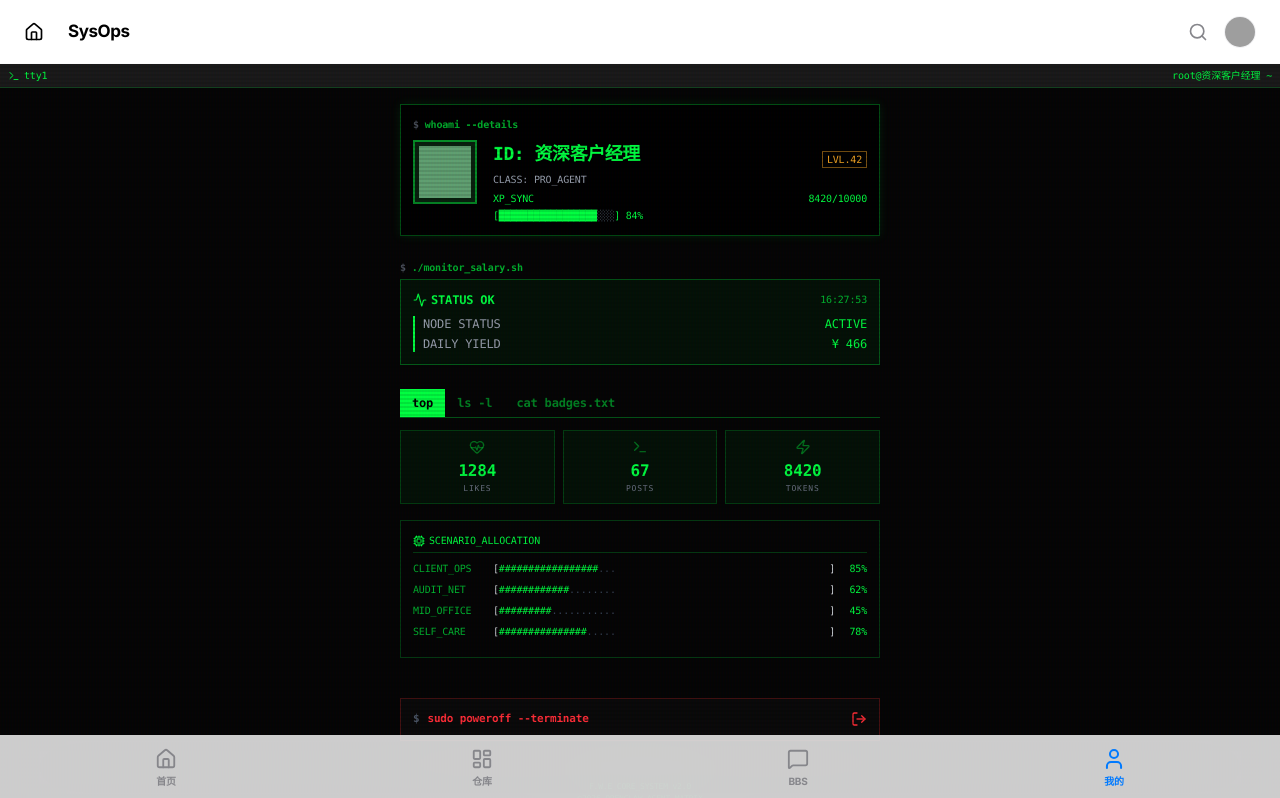
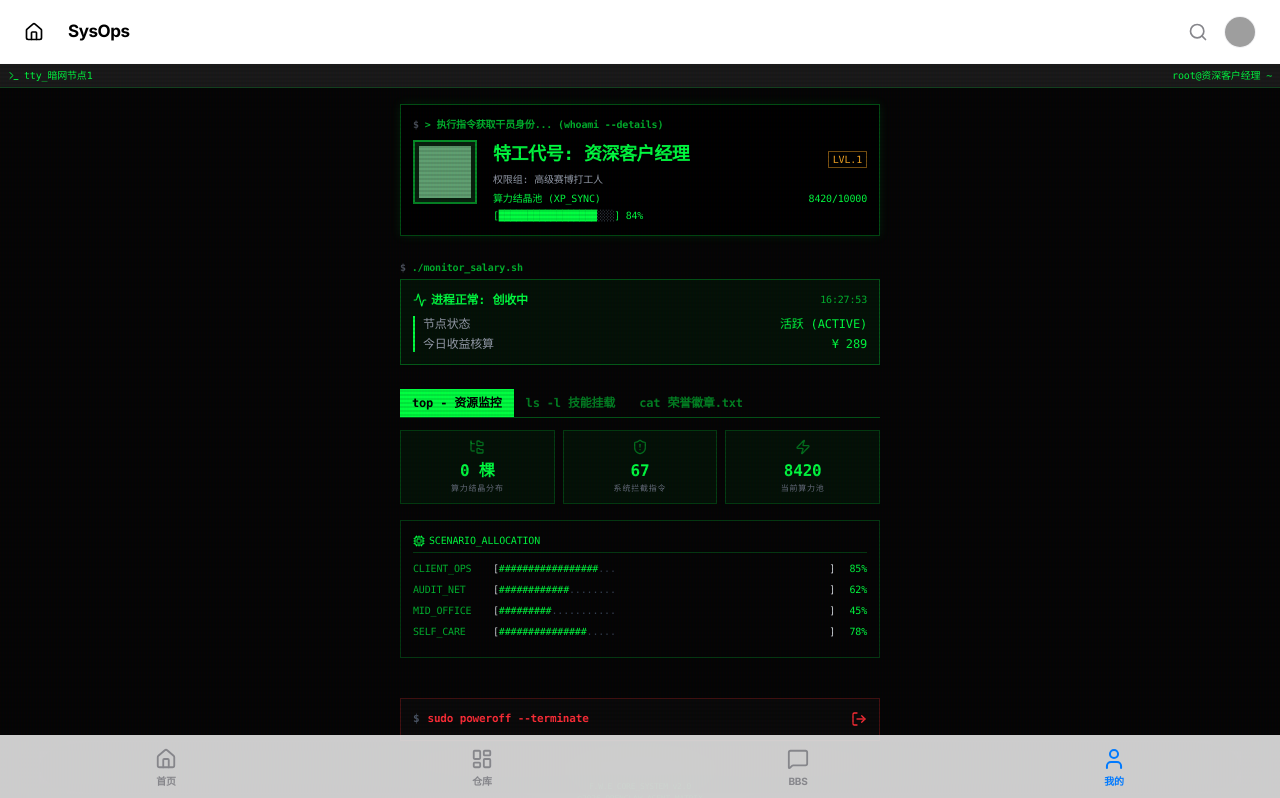
Before and after one commit to huqi02951-gif/Finish-work-early, a React (Vite) app: page /profile in a window 1280 px wide. Shown: the top 798 px of the page. Built offline with nearby package versions, Linux system fonts and the light colour scheme; grey boxes are pictures that could not be loaded; a web font is replaced by a local one.

Commit message:
feat: complete cyberpunk game loop integration with localStorage and full Chinese dark-web localization

```diff
--- a/components/ScenarioCenter.tsx
+++ b/components/ScenarioCenter.tsx
@@ -258,8 +258,19 @@ const FoodSelector = () => {
         <div className="mt-auto w-full">
           <button
             onClick={() => {
-              if (!isRolling) setHasRolled(true);
-              setIsRolling(!isRolling);
+              if (!isRolling) {
+                const currentXp = Number(localStorage.getItem('cl_hacker_xp')) || 8420;
+                if (currentXp >= 5) {
+                  localStorage.setItem('cl_hacker_xp', String(currentXp - 5));
+                  window.dispatchEvent(new Event('storage'));
+                  setHasRolled(true);
+                  setIsRolling(true);
+                } else {
+                  setCurrent('ERR: 算力不足(-5 XP)');
+                }
+              } else {
+                setIsRolling(false);
+              }
             }}
             className={cn(
               "w-full py-3 border text-[12px] font-bold transition-all flex justify-center items-center gap-2",
@@ -268,7 +279,7 @@ const FoodSelector = () => {
                 : "bg-red-950/30 border-red-500/50 text-red-500 shadow-[0_0_10px_rgba(255,0,0,0.2)]"
             )}
           >
-            {isRolling ? "终止随机进程" : hasRolled ? "重新抽取" : "执行抽选程序"}
+            {isRolling ? "终止随机进程" : hasRolled ? "重新抽取 (-5 XP)" : "执行抽选程序 (-5 XP)"}
           </button>
         </div>
       </div>
@@ -277,10 +288,15 @@ const FoodSelector = () => {
 };
 
 const EfficientOffDutyGame = () => {
-  const [monthlySalary, setMonthlySalary] = useState(10000);
+  const [monthlySalary, setMonthlySalary] = useState(() => Number(localStorage.getItem('cl_monthly_salary')) || 6200);
   const [now, setNow] = useState(new Date());
   const [activeTab, setActiveTab] = useState<'calculator' | 'roast'>('calculator');
   const [currentRoast, setCurrentRoast] = useState(0);
+
+  useEffect(() => {
+    localStorage.setItem('cl_monthly_salary', monthlySalary.toString());
+    window.dispatchEvent(new Event('storage'));
+  }, [monthlySalary]);
 
   useEffect(() => {
     const timer = setInterval(() => setNow(new Date()), 1000);
@@ -364,8 +380,8 @@ const EfficientOffDutyGame = () => {
               <div className="border border-red-500/30 p-3 space-y-2">
                 <div className="text-[10px] text-red-500 font-bold">等价损失换算：</div>
                 {[
-                  { name: '一杯美式咖啡', cost: 25 },
-                  { name: '一套麦当劳午餐', cost: 40 },
+                  { name: '一杯瑞幸咖啡', cost: 9.9 },
+                  { name: '一份外卖快餐', cost: 20 },
                   { name: '一张电影票', cost: 50 },
                 ].map(i => (
                   <div key={i.name} className="flex justify-between text-[10px]">
@@ -408,7 +424,7 @@ const FocusTimer = () => {
   const [newTask, setNewTask] = useState('');
   const [interruptions, setInterruptions] = useState(0);
   const [sessionCompleted, setSessionCompleted] = useState(false);
-  const [trees, setTrees] = useState(0);
+  const [trees, setTrees] = useState(() => Number(localStorage.getItem('cl_hacker_trees')) || 0);
 
   useEffect(() => {
     let interval: any;
@@ -418,14 +434,19 @@ const FocusTimer = () => {
       setIsActive(false);
       if (mode === 'focus') {
         setSessionCompleted(true);
-        setTrees(p => p + 1);
+        const newTrees = trees + 1;
+        setTrees(newTrees);
+        localStorage.setItem('cl_hacker_trees', newTrees.toString());
+        const currentXp = Number(localStorage.getItem('cl_hacker_xp')) || 8420;
+        localStorage.setItem('cl_hacker_xp', String(currentXp + 50));
+        window.dispatchEvent(new Event('storage'));
       } else {
         setMode('focus');
         setTimeLeft(focusDuration * 60);
       }
     }
     return () => clearInterval(interval);
-  }, [isActive, timeLeft, mode, focusDuration]);
+  }, [isActive, timeLeft, mode, focusDuration, trees]);
 
   const m = Math.floor(timeLeft / 60);
   const s = timeLeft % 60;
@@ -476,8 +497,13 @@ const FocusTimer = () => {
             {isActive ? '强行中断进程' : '执行代码流'}
           </button>
           {isActive && mode === 'focus' && (
-            <button onClick={() => setInterruptions(p => p + 1)} className="px-4 border border-yellow-500/50 text-yellow-500 bg-yellow-950/20 text-[11px] font-bold hover:bg-yellow-900/30">
-              干扰!
+            <button onClick={() => {
+              setInterruptions(p => p + 1);
+              const currentXp = Number(localStorage.getItem('cl_hacker_xp')) || 8420;
+              localStorage.setItem('cl_hacker_xp', String(Math.max(0, currentXp - 5)));
+              window.dispatchEvent(new Event('storage'));
+            }} className="px-4 border border-yellow-500/50 text-yellow-500 bg-yellow-950/20 text-[11px] font-bold hover:bg-yellow-900/30">
+              干扰! (-5 XP)
             </button>
           )}
         </div>
--- a/src/pages/Profile.tsx
+++ b/src/pages/Profile.tsx
@@ -84,11 +84,27 @@ const Profile: React.FC = () => {
   const [now, setNow] = useState(new Date());
 
   // Game state
-  const [monthlySalary] = useState(10000);
-  const [level] = useState(42);
-  const [xp] = useState(8420);
-  const nextLevelXp = 10000;
-  const xpPercent = (xp / nextLevelXp) * 100;
+  const [monthlySalary, setMonthlySalary] = useState(() => Number(localStorage.getItem('cl_monthly_salary')) || 6200);
+  const [xp, setXp] = useState(() => Number(localStorage.getItem('cl_hacker_xp')) || 8420);
+  const [trees, setTrees] = useState(() => Number(localStorage.getItem('cl_hacker_trees')) || 0);
+  const [level, setLevel] = useState(1);
+  const nextLevelXp = level * 10000;
+  const xpPercent = (xp % 10000) / 10000 * 100;
+
+  useEffect(() => {
+    // Automatically recalculate level based on XP
+    setLevel(Math.floor(xp / 10000) + 1);
+  }, [xp]);
+
+  useEffect(() => {
+    const handleStorage = () => {
+      setMonthlySalary(Number(localStorage.getItem('cl_monthly_salary')) || 6200);
+      setXp(Number(localStorage.getItem('cl_hacker_xp')) || 8420);
+      setTrees(Number(localStorage.getItem('cl_hacker_trees')) || 0);
+    };
+    window.addEventListener('storage', handleStorage);
+    return () => window.removeEventListener('storage', handleStorage);
+  }, []);
 
   useEffect(() => {
     const fetchUser = async () => {
@@ -124,11 +140,11 @@ const Profile: React.FC = () => {
           <div className="text-center z-10 w-full max-w-sm">
             <Lock className="w-12 h-12 mx-auto mb-4 opacity-70 animate-pulse text-[#00ff41]" />
             <div className="text-left bg-black p-4 border border-[#00ff41]/30 shadow-[0_0_15px_rgba(0,255,65,0.2)]">
-              <TypewriterText text="CONNECTING TO SECURE MAINFRAME..." />
+              <TypewriterText text="[正在接入暗网主控核心...]" />
               <br/>
-              <TypewriterText text="VERIFYING AGENT PROTOCOLS..." delay={500} />
+              <TypewriterText text="[校验赛博干员权限序列...]" delay={500} />
               <br/>
-              <TypewriterText text="ACCESS GRANTED." delay={1000} className="text-green-300 font-bold" />
+              <TypewriterText text="[权限确认，准许登入]" delay={1000} className="text-green-300 font-bold" />
             </div>
           </div>
         </div>
@@ -138,9 +154,9 @@ const Profile: React.FC = () => {
 
   // Stats Grid Data
   const sysStats = [
-    { label: 'LIKES', val: '1284', icon: HeartPulse },
-    { label: 'POSTS', val: '67', icon: Terminal },
-    { label: 'TOKENS', val: xp.toString(), icon: Zap },
+    { label: '算力结晶分布', val: trees.toString() + ' 棵', icon: FolderTree },
+    { label: '系统拦截指令', val: '67', icon: ShieldAlert },
+    { label: '当前算力池', val: xp.toString(), icon: Zap },
   ];
 
   const quickTools = [
@@ -158,8 +174,8 @@ const Profile: React.FC = () => {
 
         {/* Vim-like top bar */}
         <div className="bg-[#1a1a1a] text-[#00ff41] px-2 py-1 flex justify-between text-[10px] border-b border-[#00ff41]/20 sticky top-0 z-40">
-          <span className="flex items-center gap-1"><Terminal className="w-3 h-3"/> tty1</span>
-          <span>root@{user?.nickname || 'agent'} ~</span>
+          <span className="flex items-center gap-1"><Terminal className="w-3 h-3"/> tty_暗网节点1</span>
+          <span>root@{user?.nickname || '特工'} ~</span>
         </div>
 
         <div className="p-4 relative z-10 max-w-lg mx-auto space-y-6">
@@ -167,7 +183,7 @@ const Profile: React.FC = () => {
           {/* Identity Box */}
           <section className="border border-[#00ff41]/30 bg-black p-3 shadow-[0_0_10px_rgba(0,255,65,0.1)]">
             <div className="text-[#00ff41] text-[10px] mb-2 font-bold opacity-70">
-              <span className="text-gray-500">$</span> whoami --details
+              <span className="text-gray-500">$</span> {'>'} 执行指令获取干员身份... (whoami --details)
             </div>
 
             <div className="flex gap-4 items-start">
@@ -185,15 +201,15 @@ const Profile: React.FC = () => {
 
               <div className="flex-grow space-y-1">
                 <div className="flex justify-between items-end">
-                  <GlitchText text={`ID: ${user?.nickname || 'CLI_AGENT'}`} className="text-[#00ff41] text-lg font-bold tracking-tight" glitchHoverOnly />
+                  <GlitchText text={`特工代号: ${user?.nickname || '暗网匿名者'}`} className="text-[#00ff41] text-lg font-bold tracking-tight" glitchHoverOnly />
                   <span className="text-[#f5a623] text-[10px] border border-[#f5a623]/50 px-1">LVL.{level}</span>
                 </div>
 
-                <div className="text-[10px] text-gray-400">CLASS: PRO_AGENT</div>
+                <div className="text-[10px] text-gray-400">权限组: 高级赛博打工人</div>
                 <div className="text-[10px] mt-1 space-y-0.5">
                   <div className="flex justify-between text-[#00ff41]">
-                    <span>XP_SYNC</span>
-                    <span>{xp}/{nextLevelXp}</span>
+                    <span>算力结晶池 (XP_SYNC)</span>
+                    <span>{xp % 10000}/10000</span>
                   </div>
                   <AsciiProgress percent={xpPercent} width={20} />
                 </div>
@@ -220,27 +236,27 @@ const Profile: React.FC = () => {
               <div className="flex justify-between items-center mb-1">
                 <span className="font-bold flex items-center gap-1">
                   {isOvertime ? <ShieldAlert className="w-3.5 h-3.5 text-red-500 animate-pulse" /> : <Activity className="w-3.5 h-3.5" />}
-                  {isOvertime ? "SYSTEM ALERT" : "STATUS OK"}
+                  {isOvertime ? "红警: 无偿加班中" : "进程正常: 创收中"}
                 </span>
                 <span className="text-[10px] opacity-70">{now.toLocaleTimeString('en-US', { hour12: false })}</span>
               </div>
 
               {isOvertime ? (
                 <div className="space-y-1 mt-2">
-                  <GlitchText text="EXPLOITATION DETECTED (无偿加班中)" className="text-red-500 font-bold block" />
+                  <GlitchText text="严重警告: 您的剩余价值正在被剥削！" className="text-red-500 font-bold block" />
                   <div className="flex justify-between mt-2 border-t border-red-900/50 pt-1">
-                    <span>ESTIMATED LOSS:</span>
+                    <span>本时段算力亏损评估:</span>
                     <span className="font-bold text-red-400">¥ {overtimeLoss.toFixed(2)}</span>
                   </div>
                 </div>
               ) : (
                 <div className="space-y-1 mt-2 border-l-2 border-[#00ff41] pl-2">
                   <div className="flex justify-between">
-                    <span className="text-gray-400">NODE STATUS</span>
-                    <span>ACTIVE</span>
+                    <span className="text-gray-400">节点状态</span>
+                    <span>活跃 (ACTIVE)</span>
                   </div>
                   <div className="flex justify-between">
-                    <span className="text-gray-400">DAILY YIELD</span>
+                    <span className="text-gray-400">今日收益核算</span>
                     <span className="text-[#00ff41]">¥ {earnedToday.toFixed(0)}</span>
                   </div>
                 </div>
@@ -252,9 +268,9 @@ const Profile: React.FC = () => {
           <section>
             <div className="flex border-b border-[#00ff41]/30 mb-3">
               {[
-                { id: 'SYS_STATS', label: 'SYS_STATS', cmd: 'top' },
-                { id: 'MODULES', label: 'SKILL_MAP', cmd: 'ls -l' },
-                { id: 'ACHIEVEMENTS', label: 'BADGES', cmd: 'cat badges.txt' },
+                { id: 'SYS_STATS', label: 'SYS_STATS', cmd: 'top - 资源监控' },
+                { id: 'MODULES', label: 'SKILL_MAP', cmd: 'ls -l 技能挂载' },
+                { id: 'ACHIEVEMENTS', label: 'BADGES', cmd: 'cat 荣誉徽章.txt' },
               ].map(tab => (
                 <button
                   key={tab.id}
```
